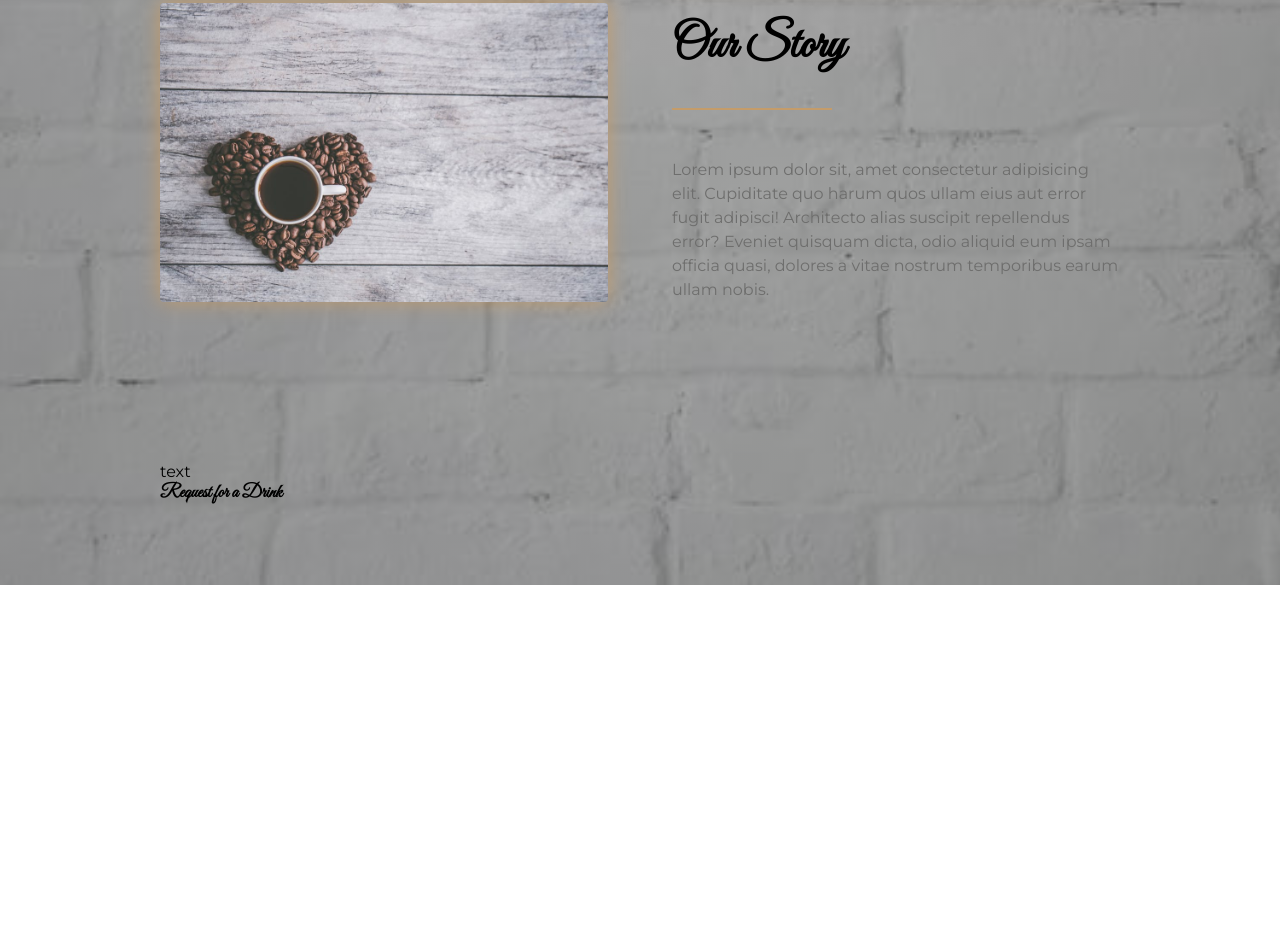
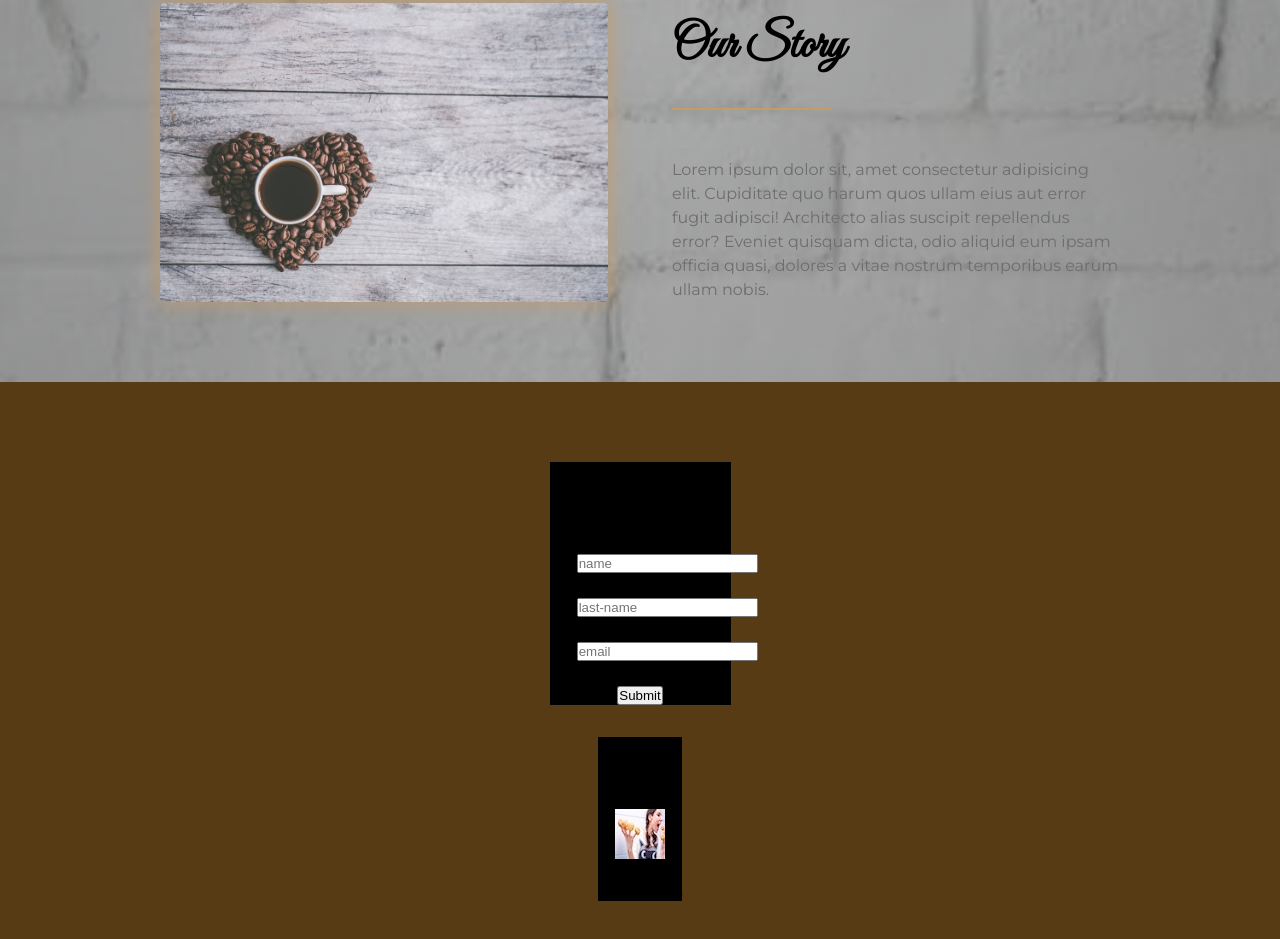
Before and after one commit to Aljaaiz/coffeMate, a website: page index.html in a window 1280 px wide. Shown: the part 1195-2134 px from the top of the page. Before the commit the page ends 1780 px from the top, so only its background shows below. Drawn offline with Linux system fonts and the light colour scheme; files whose address does not match are found by name.

Commit message:
working on free drink section

```diff
--- a/index.html
+++ b/index.html
@@ -125,7 +125,30 @@
    <form class="drink-form">
      <p class="drink-form__feedback">text</p>
      <h3 class="drink-form__title great-font">Request for a Drink</h3>
-   </form>
+    <div class="drink-form__input">
+      <input type="text" id="" maxlength="15" class="input-name" placeholder="name">
+    </div>
+    <div class="drink-form__input">
+      <input type="text" id="" maxlength="15" class="last-name" placeholder="last-name">
+    </div>
+    <div class="drink-form__input">
+      <input type="email" id="" maxlength="15" class="input-name" placeholder="email">
+    </div>
+    <div class="drink-form__input">
+      <input type="submit"  class="input-submit" >
+    </div>
+    </form>
+    <!--Drink card-->
+    <article class="drink-card">
+      <h3 class="drink-card__title great-font">Lucky People</h3>
+     <div class="drink-card__list">
+       <div class="person">
+         <img src="img//person-1.jpeg" alt="person-1" class="person__thumbnail">
+         <h4 class="person__first-name">Jamiu</h4>
+         <h4 class="person__last-name">Ademola</h4>
+       </div>
+     </div>
+    </article>
    <!-- item-->
  </div>
 </section>
--- /dev/null
+++ b/sass/_Drink-sec.scss
@@ -0,0 +1,14 @@
+#drink{
+    background:$dark-brown;
+}
+
+.drink-card,.drink-form{
+    text-align: center;
+    display: grid;
+    grid-template-columns: 70%;
+    justify-content: center;
+    grid-row-gap: 1.5rem;
+    margin: 0 auto;
+    background: #000;
+
+}
--- a/sass/_Variables.scss
+++ b/sass/_Variables.scss
@@ -2,3 +2,4 @@ $bright-yellow:#CAA77A;
 $dark-yellow:#C49C6A;
 $black:rgb(110, 110, 109);
 $brown:rgb(173, 124, 56);
+$dark-brown:rgb(87, 59, 20);
--- a/sass/main.scss
+++ b/sass/main.scss
@@ -1,5 +1,6 @@
 @import './Variables';
 @import  './About';
+@import  './Drink-sec';
 
 
 *{
```
Also changed, not shown: css/main.css.
